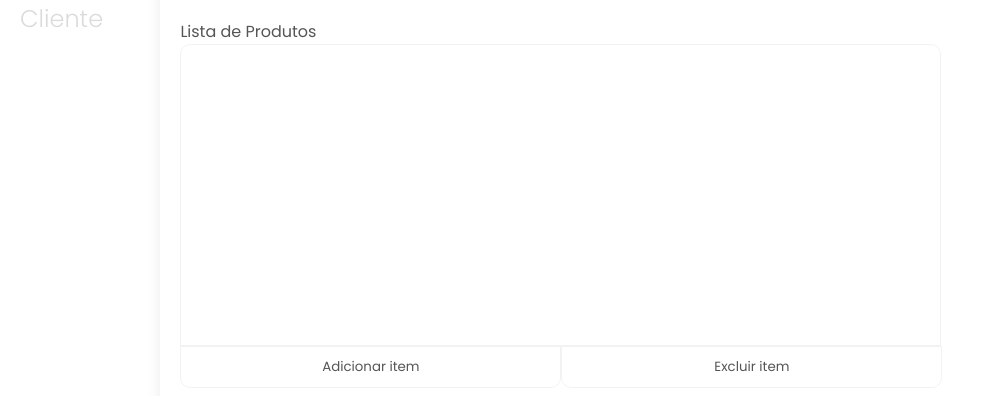
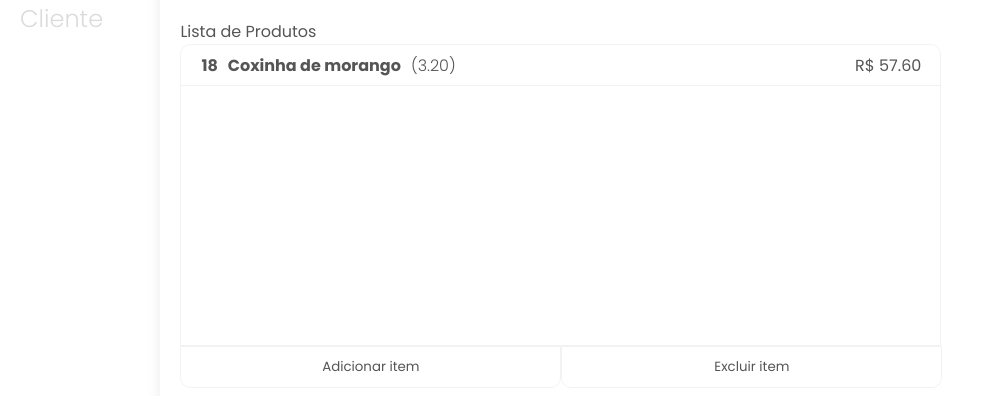
Before and after one commit to LuisCorreia15/Jay-Front, a React (Create React App) app in the folder spa/: page /pedido/novo in a window 1280 px wide. Shown: the part 230-626 px from the top of the page, without its empty margins (0-990 px from the left). Built offline with nearby package versions, Linux system fonts and the light colour scheme; no server answers.

Commit message:
add/pd-tb style for data

```diff
--- a/spa/src/App.css
+++ b/spa/src/App.css
@@ -27,6 +27,7 @@
   font-family: var(--font);
   outline: none;
 }
+
 .flex-column {
   display: flex;
   flex-direction: column;
--- a/spa/src/pages/pedido/Pedido.css
+++ b/spa/src/pages/pedido/Pedido.css
@@ -38,13 +38,60 @@
   background-color: var(--light);
 }
 
+/* ----------- List of Products Data Style ----------- */
+.pd-tb {
+  display: flex;
+  align-items: center;
+  min-height: 40px;
+  width: 720px;
+  border-bottom: 1px solid rgba(0, 0, 0, 0.05);
+  height: fit-content;
+  justify-content: space-between;
+  padding: 0 20px;
+}
+.pd-tb:hover {
+  background-color: var(--comment);
+  border-radius: 10px 10px 0 0;
+}
+.pd-tb:hover .pd-tb-name p {
+  color: var(--bg);
+}
+.pd-tb:hover .pd-tb-name span {
+  color: var(--light);
+}
+.pd-tb:hover .pd-tb-price {
+  color: var(--bg);
+}
+.pd-tb p {
+  margin: 0;
+}
+.pd-tb-name {
+  display: flex;
+  align-items: center;
+}
+.pd-tb-name p {
+  color: var(--comment);
+  font-weight: 700;
+  font-size: 16px;
+  margin-right: 10px;
+}
+.pd-tb-name span {
+  color: var(--comment);
+  padding: 0;
+  font-weight: 300;
+  font-size: 16px;
+}
+.pd-tb-price {
+  color: var(--comment);
+  font-size: 16px;
+}
+
 /* ----------- List of Products Style ----------- */
 .lp-container {
   margin-bottom: 50px;
 }
 .pn-itens {
   height: 300px;
-
   border: 1px solid rgba(0, 0, 0, 0.05);
   width: 759px;
   border-radius: 10px 10px 0 0;
--- a/spa/src/pages/pedido/PedidoNew.js
+++ b/spa/src/pages/pedido/PedidoNew.js
@@ -19,6 +19,7 @@ const PedidoNew = () => {
     situaçãoPedido: "Aberto",
     dataEntrega: "",
   });
+  const [productList, setProductList] = useState([{}]);
 
   const doGetClientes = async () => {
     const response = await axios.get(`/api/cliente`);
@@ -55,6 +56,30 @@ const PedidoNew = () => {
     setPedido(novoPedido);
   };
 
+  const productListData =
+    productList.length === 0 ? (
+      <p>Nada encontrado!</p>
+    ) : (
+      productList.map((row) => {
+        return (
+          <div
+            className="pd-tb"
+            key={row.id}
+            // onClick={() => history.push(`/produto/editar/${row.id}`)}
+          >
+            <div className="pd-tb-name">
+              <p>18</p>
+              <p>Coxinha de morango</p>
+              <span>(3.20)</span>
+            </div>
+            <div className="pd-tb-price">
+              <p>R$ 57.60</p>
+            </div>
+          </div>
+        );
+      })
+    );
+
   return (
     <>
       <Menu ativo="pedido"></Menu>
@@ -90,7 +115,7 @@ const PedidoNew = () => {
           </div>
           <div className="lp-container">
             Lista de Produtos
-            <div className="pn-itens"></div>
+            <div className="pn-itens">{productListData}</div>
             <div className="lp-buttons">
               <button>Adicionar item</button>
               <button>Excluir item</button>
```
